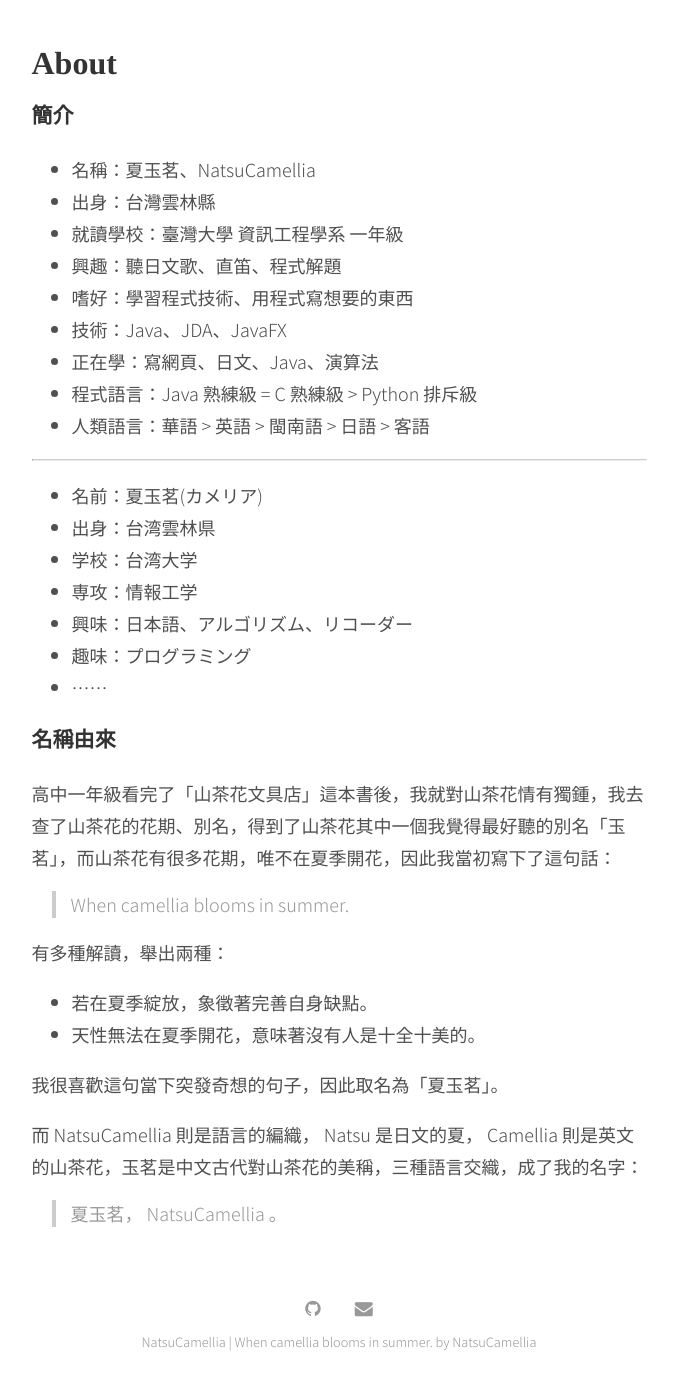
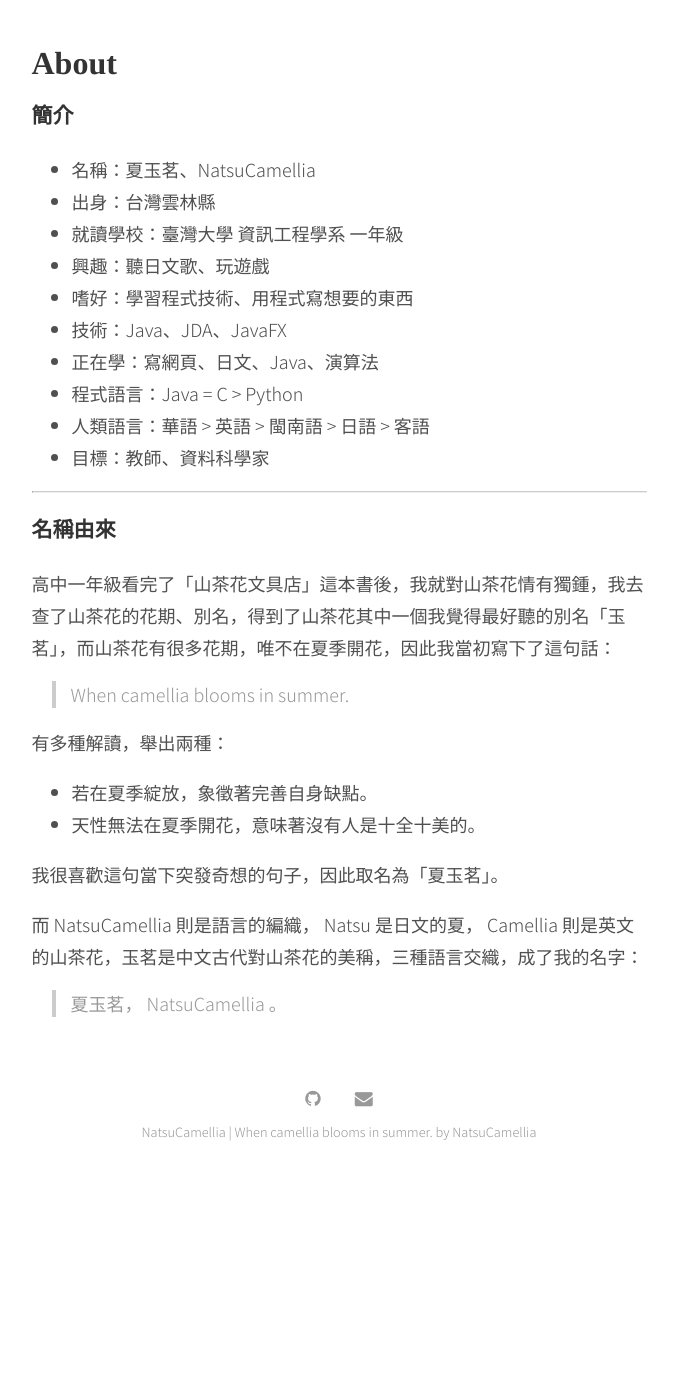
Before and after one commit to NatsuCamellia/NatsuCamellia.github.io, a Jekyll site: the page built from menu/about.md, in a window 1280 px wide, cut to the strip 232-1622 px from the top of the page. Shown: the whole strip, without its empty margins (301-979 px from the left). Built offline with Jekyll 4.4.1, drawn with Linux system fonts in a browser that asks for light colours; after the commit the page ends 1412 px from its top, so only the background shows below that.

Commit message:
Update about

```diff
--- a/menu/about.md
+++ b/menu/about.md
@@ -8,22 +8,15 @@ permalink: /about
 - 名稱：夏玉茗、NatsuCamellia
 - 出身：台灣雲林縣
 - 就讀學校：臺灣大學 資訊工程學系 一年級
-- 興趣：聽日文歌、直笛、程式解題
+- 興趣：聽日文歌、玩遊戲
 - 嗜好：學習程式技術、用程式寫想要的東西
 - 技術：Java、JDA、JavaFX
 - 正在學：寫網頁、日文、Java、演算法
-- 程式語言：Java 熟練級 = C 熟練級 > Python 排斥級
+- 程式語言：Java = C > Python
 - 人類語言：華語 > 英語 > 閩南語 > 日語 > 客語
+- 目標：教師、資料科學家
 
 ---
-
-- 名前：夏玉茗(カメリア)
-- 出身：台湾雲林県
-- 学校：台湾大学
-- 専攻：情報工学
-- 興味：日本語、アルゴリズム、リコーダー
-- 趣味：プログラミング
-- ......
 
 ### 名稱由來
 
```
